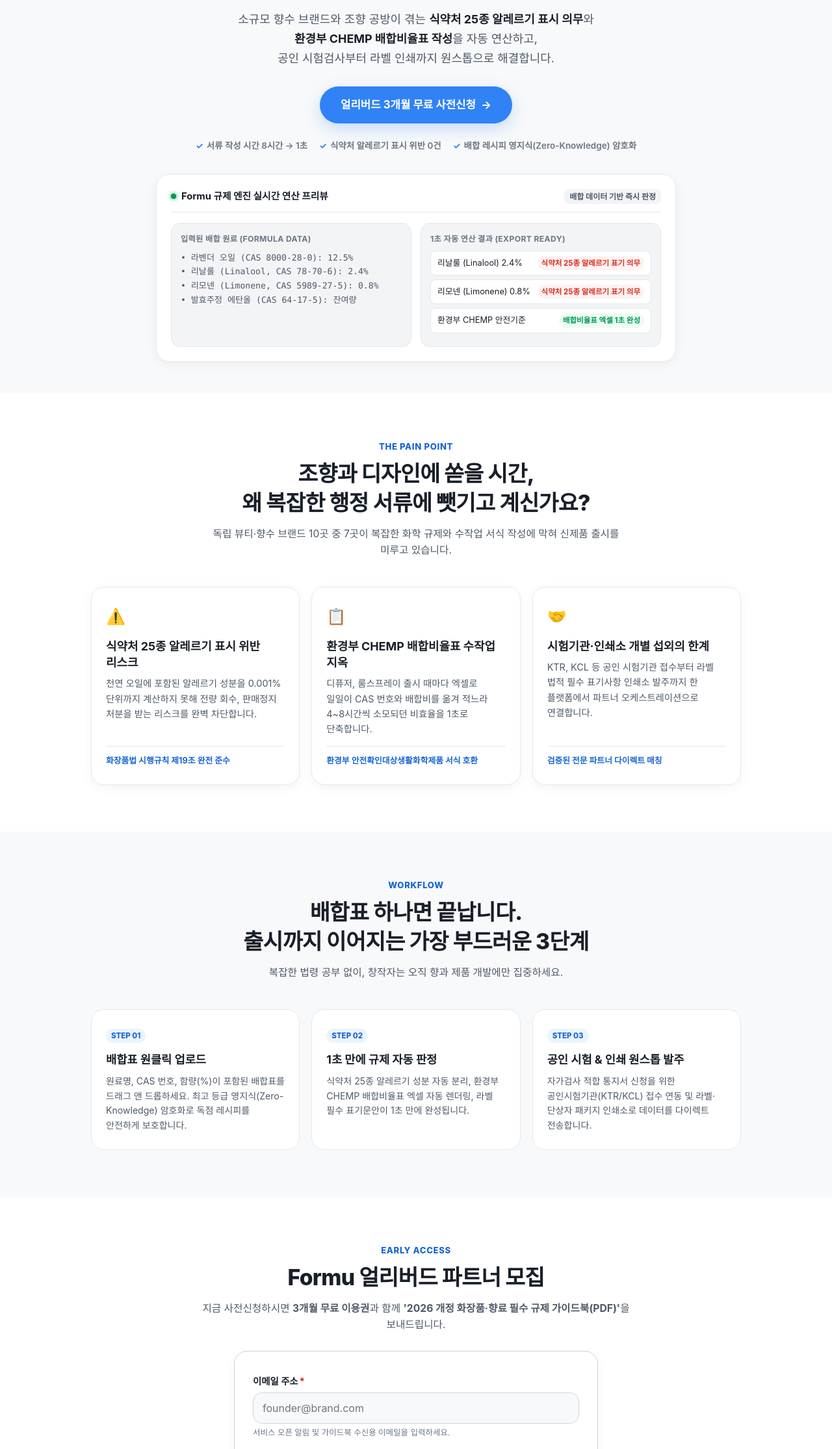
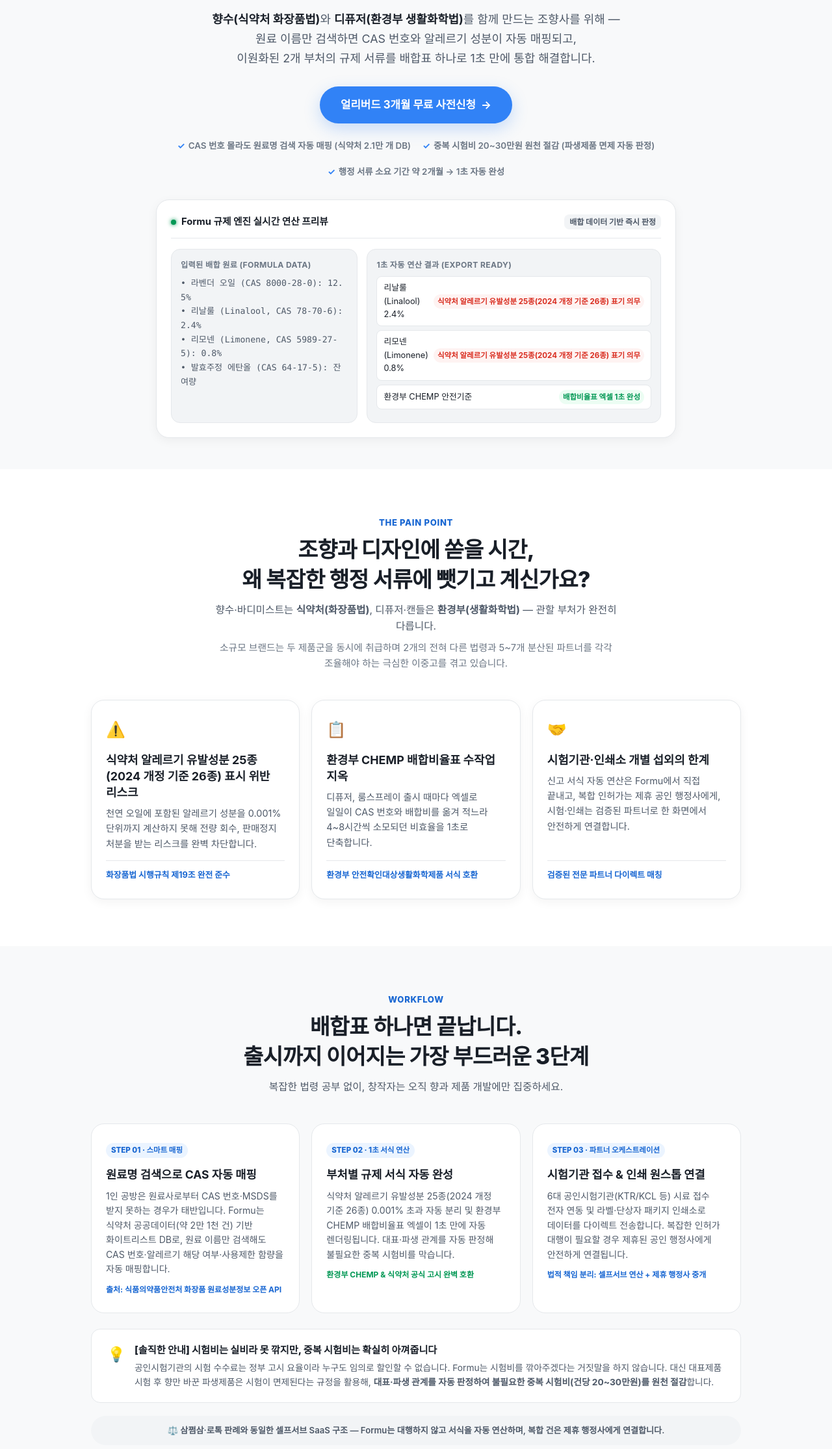
Before and after one commit to lita-lilith16/formu-landing, a website: page public/index.html in a window 1280 px wide. Shown: the part 293-2523 px from the top of the page at 65% size. Drawn offline with Linux system fonts and the light colour scheme; no server answers; a web font is replaced by a local one.

Commit message:
feat: apply 7 key verified points (legal safety, whitelist DB, bifurcation, limits, non-fee lab, allergen 25/26, favicons)

```diff
--- a/public/index.html
+++ b/public/index.html
@@ -3,8 +3,10 @@
 <head>
   <meta charset="UTF-8" />
   <meta name="viewport" content="width=device-width, initial-scale=1.0, maximum-scale=5.0" />
+  <link rel="icon" type="image/svg+xml" href="/favicon.svg" />
+  <link rel="shortcut icon" href="/favicon.ico" />
   <title>Formu (포뮤) — 화장품·향료 행정 규제 자동화 & 원스톱 출시 OS</title>
-  <meta name="description" content="배합표 업로드 1초 만에 식약처 알레르기 25종 판정 및 환경부 CHEMP 배합비율표 자동 생성, 공인 시험검사부터 라벨 인쇄까지 원스톱으로 해결하는 B2B RegTech OS" />
+  <meta name="description" content="배합표 업로드 1초 만에 식약처 알레르기 유발성분 25종(2024 개정 기준 26종) 판정 및 환경부 CHEMP 배합비율표를 자동 생성하는 B2B RegTech OS" />
 
   <!-- Pretendard 폰트 -->
   <link rel="stylesheet" as="style" crossorigin href="https://cdn.jsdelivr.net/gh/orioncactus/pretendard@v1.3.9/dist/web/static/pretendard.min.css" />
@@ -894,10 +896,9 @@
         </h1>
 
         <p class="hero-subhead text-keep">
-          <span class="phrase">소규모 향수 브랜드와 조향 공방이 겪는</span>
-          <span class="phrase"><strong>식약처 25종 알레르기 표시 의무</strong>와</span>
-          <span class="phrase"><strong>환경부 CHEMP 배합비율표 작성</strong>을 자동 연산하고,</span>
-          <span class="phrase">공인 시험검사부터 라벨 인쇄까지 원스톱으로 해결합니다.</span>
+          <span class="phrase"><strong>향수(식약처 화장품법)</strong>와 <strong>디퓨저(환경부 생활화학법)</strong>를 함께 만드는 조향사를 위해 —</span>
+          <span class="phrase">원료 이름만 검색하면 CAS 번호와 알레르기 성분이 자동 매핑되고,</span>
+          <span class="phrase">이원화된 2개 부처의 규제 서류를 배합표 하나로 1초 만에 통합 해결합니다.</span>
         </p>
 
         <div class="hero-cta-wrap">
@@ -908,9 +909,9 @@
         </div>
 
         <div class="hero-metrics-row" aria-label="핵심 성과 지표">
-          <span class="metric-item"><span class="check" aria-hidden="true">✓</span> 서류 작성 시간 8시간 → 1초</span>
-          <span class="metric-item"><span class="check" aria-hidden="true">✓</span> 식약처 알레르기 표시 위반 0건</span>
-          <span class="metric-item"><span class="check" aria-hidden="true">✓</span> 배합 레시피 영지식(Zero-Knowledge) 암호화</span>
+          <span class="metric-item"><span class="check" aria-hidden="true">✓</span> CAS 번호 몰라도 원료명 검색 자동 매핑 (식약처 2.1만 개 DB)</span>
+          <span class="metric-item"><span class="check" aria-hidden="true">✓</span> 중복 시험비 20~30만원 원천 절감 (파생제품 면제 자동 판정)</span>
+          <span class="metric-item"><span class="check" aria-hidden="true">✓</span> 행정 서류 소요 기간 약 2개월 → 1초 자동 완성</span>
         </div>
 
         <!-- 실시간 연산 시뮬레이터 프리뷰 카드 -->
@@ -936,11 +937,11 @@
               <div class="preview-col-label">1초 자동 연산 결과 (EXPORT READY)</div>
               <div class="preview-result-entry">
                 <span>리날룰 (Linalool) 2.4%</span>
-                <span class="tag-danger">식약처 25종 알레르기 표기 의무</span>
+                <span class="tag-danger">식약처 알레르기 유발성분 25종(2024 개정 기준 26종) 표기 의무</span>
               </div>
               <div class="preview-result-entry">
                 <span>리모넨 (Limonene) 0.8%</span>
-                <span class="tag-danger">식약처 25종 알레르기 표기 의무</span>
+                <span class="tag-danger">식약처 알레르기 유발성분 25종(2024 개정 기준 26종) 표기 의무</span>
               </div>
               <div class="preview-result-entry">
                 <span>환경부 CHEMP 안전기준</span>
@@ -962,15 +963,18 @@
             <br class="br-desktop" />
             <span class="phrase">왜 복잡한 행정 서류에 뺏기고 계신가요?</span>
           </h2>
-          <p class="section-desc text-keep">
-            독립 뷰티·향수 브랜드 10곳 중 7곳이 복잡한 화학 규제와 수작업 서식 작성에 막혀 신제품 출시를 미루고 있습니다.
+          <p class="section-desc text-keep" style="margin-bottom: 10px;">
+            향수·바디미스트는 <strong>식약처(화장품법)</strong>, 디퓨저·캔들은 <strong>환경부(생활화학법)</strong> — 관할 부처가 완전히 다릅니다.
+          </p>
+          <p class="section-desc text-keep" style="font-size: 0.92rem; color: var(--text-muted);">
+            소규모 브랜드는 두 제품군을 동시에 취급하며 2개의 전혀 다른 법령과 5~7개 분산된 파트너를 각각 조율해야 하는 극심한 이중고를 겪고 있습니다.
           </p>
         </div>
 
         <div class="grid-3">
           <article class="service-card">
             <div class="card-icon-emoji" aria-hidden="true">⚠️</div>
-            <h3 class="card-title-text text-keep">식약처 25종 알레르기 표시 위반 리스크</h3>
+            <h3 class="card-title-text text-keep">식약처 알레르기 유발성분 25종(2024 개정 기준 26종) 표시 위반 리스크</h3>
             <p class="card-desc-text text-keep">
               천연 오일에 포함된 알레르기 성분을 0.001% 단위까지 계산하지 못해 전량 회수, 판매정지 처분을 받는 리스크를 완벽 차단합니다.
             </p>
@@ -990,7 +994,7 @@
             <div class="card-icon-emoji" aria-hidden="true">🤝</div>
             <h3 class="card-title-text text-keep">시험기관·인쇄소 개별 섭외의 한계</h3>
             <p class="card-desc-text text-keep">
-              KTR, KCL 등 공인 시험기관 접수부터 라벨 법적 필수 표기사항 인쇄소 발주까지 한 플랫폼에서 파트너 오케스트레이션으로 연결합니다.
+              신고 서식 자동 연산은 Formu에서 직접 끝내고, 복합 인허가는 제휴 공인 행정사에게, 시험·인쇄는 검증된 파트너로 한 화면에서 안전하게 연결합니다.
             </p>
             <div class="card-footer-meta">검증된 전문 파트너 다이렉트 매칭</div>
           </article>
@@ -1013,30 +1017,57 @@
           </p>
         </div>
 
-        <div class="grid-3">
+        <div class="grid-3" style="margin-bottom: 24px;">
           <div class="step-card">
-            <span class="step-label">STEP 01</span>
-            <h3 class="step-title text-keep">배합표 원클릭 업로드</h3>
+            <span class="step-label">STEP 01 · 스마트 매핑</span>
+            <h3 class="step-title text-keep">원료명 검색으로 CAS 자동 매핑</h3>
             <p class="step-body text-keep">
-              원료명, CAS 번호, 함량(%)이 포함된 배합표를 드래그 앤 드롭하세요. 최고 등급 영지식(Zero-Knowledge) 암호화로 독점 레시피를 안전하게 보호합니다.
+              1인 공방은 원료사로부터 CAS 번호·MSDS를 받지 못하는 경우가 태반입니다. Formu는 식약처 공공데이터(약 2만 1천 건) 기반 화이트리스트 DB로, 원료 이름만 검색해도 CAS 번호·알레르기 해당 여부·사용제한 함량을 자동 매핑합니다.
             </p>
+            <div style="font-size: 0.75rem; color: var(--color-primary-text); margin-top: 10px; font-weight: 700;">
+              출처: 식품의약품안전처 화장품 원료성분정보 오픈 API
+            </div>
           </div>
 
           <div class="step-card">
-            <span class="step-label">STEP 02</span>
-            <h3 class="step-title text-keep">1초 만에 규제 자동 판정</h3>
+            <span class="step-label">STEP 02 · 1초 서식 연산</span>
+            <h3 class="step-title text-keep">부처별 규제 서식 자동 완성</h3>
             <p class="step-body text-keep">
-              식약처 25종 알레르기 성분 자동 분리, 환경부 CHEMP 배합비율표 엑셀 자동 렌더링, 라벨 필수 표기문안이 1초 만에 완성됩니다.
+              식약처 알레르기 유발성분 25종(2024 개정 기준 26종) 0.001% 초과 자동 분리 및 환경부 CHEMP 배합비율표 엑셀이 1초 만에 자동 렌더링됩니다. 대표·파생 관계를 자동 판정해 불필요한 중복 시험비를 막습니다.
             </p>
+            <div style="font-size: 0.75rem; color: var(--color-success); margin-top: 10px; font-weight: 700;">
+              환경부 CHEMP & 식약처 공식 고시 완벽 호환
+            </div>
           </div>
 
           <div class="step-card">
-            <span class="step-label">STEP 03</span>
-            <h3 class="step-title text-keep">공인 시험 & 인쇄 원스톱 발주</h3>
+            <span class="step-label">STEP 03 · 파트너 오케스트레이션</span>
+            <h3 class="step-title text-keep">시험기관 접수 & 인쇄 원스톱 연결</h3>
             <p class="step-body text-keep">
-              자가검사 적합 통지서 신청을 위한 공인시험기관(KTR/KCL) 접수 연동 및 라벨·단상자 패키지 인쇄소로 데이터를 다이렉트 전송합니다.
+              6대 공인시험기관(KTR/KCL 등) 시료 접수 전자 연동 및 라벨·단상자 패키지 인쇄소로 데이터를 다이렉트 전송합니다. 복잡한 인허가 대행이 필요할 경우 제휴된 공인 행정사에게 안전하게 연결됩니다.
+            </p>
+            <div style="font-size: 0.75rem; color: var(--color-primary-text); margin-top: 10px; font-weight: 700;">
+              법적 책임 분리: 셀프서브 연산 + 제휴 행정사 중개
+            </div>
+          </div>
+        </div>
+
+        <!-- 솔직한 한계 카드 (역설적 신뢰 구축) -->
+        <div style="background: var(--bg-card); border: 1.5px solid var(--border-subtle); border-radius: var(--radius-md); padding: 20px 24px; margin-bottom: 20px; display: flex; align-items: flex-start; gap: 14px;">
+          <span style="font-size: 1.4rem;" aria-hidden="true">💡</span>
+          <div>
+            <div style="font-size: 0.95rem; font-weight: 800; color: var(--text-primary); margin-bottom: 4px;">
+              [솔직한 안내] 시험비는 실비라 못 깎지만, 중복 시험비는 확실히 아껴줍니다
+            </div>
+            <p style="font-size: 0.86rem; color: var(--text-secondary); line-height: 1.6;">
+              공인시험기관의 시험 수수료는 정부 고시 요율이라 누구도 임의로 할인할 수 없습니다. Formu는 시험비를 깎아주겠다는 거짓말을 하지 않습니다. 대신 대표제품 시험 후 향만 바꾼 파생제품은 시험이 면제된다는 규정을 활용해, <strong>대표·파생 관계를 자동 판정하여 불필요한 중복 시험비(건당 20~30만원)를 원천 절감</strong>합니다.
             </p>
           </div>
+        </div>
+
+        <!-- 법적 안전성 배지 (행정사법 회피 & 삼쩜삼·로톡 판례) -->
+        <div style="text-align: center; padding: 12px 16px; background: var(--bg-subtle); border-radius: var(--radius-pill); font-size: 0.82rem; color: var(--text-secondary); font-weight: 600;">
+          ⚖️ 삼쩜삼·로톡 판례와 동일한 셀프서브 SaaS 구조 — Formu는 대행하지 않고 서식을 자동 연산하며, 복합 건은 제휴 행정사에게 연결합니다.
         </div>
       </div>
     </section>
@@ -1117,11 +1148,12 @@
                 주요 취급 제품군
               </label>
               <select id="productCategory" name="productCategory" class="select-box">
-                <option value="향수·디퓨저">향수 / 디퓨저 / 룸스프레이</option>
-                <option value="캔들·방향제">캔들 / 석고방향제</option>
-                <option value="스킨케어·화장품">스킨케어 / 바디 / 헤어</option>
-                <option value="조향공방·클래스">조향 공방 / 원데이 클래스 운영</option>
-                <option value="제조·OEM·ODM">화장품 OEM / ODM 제조사</option>
+                <option value="향수·코롱·바디미스트">향수 / 코롱 / 바디미스트 (식약처 화장품법 대상)</option>
+                <option value="디퓨저·룸스프레이·캔들">디퓨저 / 룸스프레이 / 캔들 (환경부 생활화학법 대상)</option>
+                <option value="향수+디퓨저(동시취급)">향수 + 디퓨저 둘 다 취급 (이원화 통합 관리)</option>
+                <option value="스킨케어·바디케어">스킨케어 / 바디 / 헤어 화장품</option>
+                <option value="조향공방·원데이클래스">조향 공방 / 조향 클래스 운영</option>
+                <option value="화장품제조·OEM·ODM">화장품 제조사 / OEM·ODM 기획</option>
                 <option value="기타">기타 신규 브랜드 준비 중</option>
               </select>
             </div>
@@ -1184,8 +1216,11 @@
       <p style="margin-bottom: 6px;">
         <strong>Formu (포뮤)</strong> — 화학·화장품 규제 자동화 및 파트너 오케스트레이션 OS
       </p>
-      <p style="font-size: 0.78rem;">
-        규제 기준: 식품의약품안전처 화장품 알레르기 유발성분 25종 고시 & 환경부 화학제품관리시스템(CHEMP)
+      <p style="font-size: 0.8rem; margin-bottom: 6px; color: var(--text-secondary);">
+        수익 모델: Formu는 서식 자동 연산(건당 1.9만원) 및 민간 파트너(라벨·단상자 인쇄 10~15%, 제휴 행정사 소개료) 연결 수수료로 운영됩니다. (공인시험기관은 공익기관 회계규정상 수수료를 받지 않으며, 시료 접수 및 전자 성적서 연동 파트너로만 협력합니다.)
+      </p>
+      <p style="font-size: 0.76rem;">
+        규제 기준: 식품의약품안전처 화장품 알레르기 유발성분 25종(2024 개정 기준 26종) 고시 & 환경부 화학제품관리시스템(CHEMP)
       </p>
       <p style="font-size: 0.75rem; margin-top: 10px; color: var(--text-muted);">
         © 2026 Formu. All rights reserved.
```
Also changed, not shown: public/assets/favicon_c1.svg (added), public/assets/favicon_c2.svg (added), public/assets/favicon_c3.svg (added), public/favicon.ico (added), public/favicon.svg (added).
